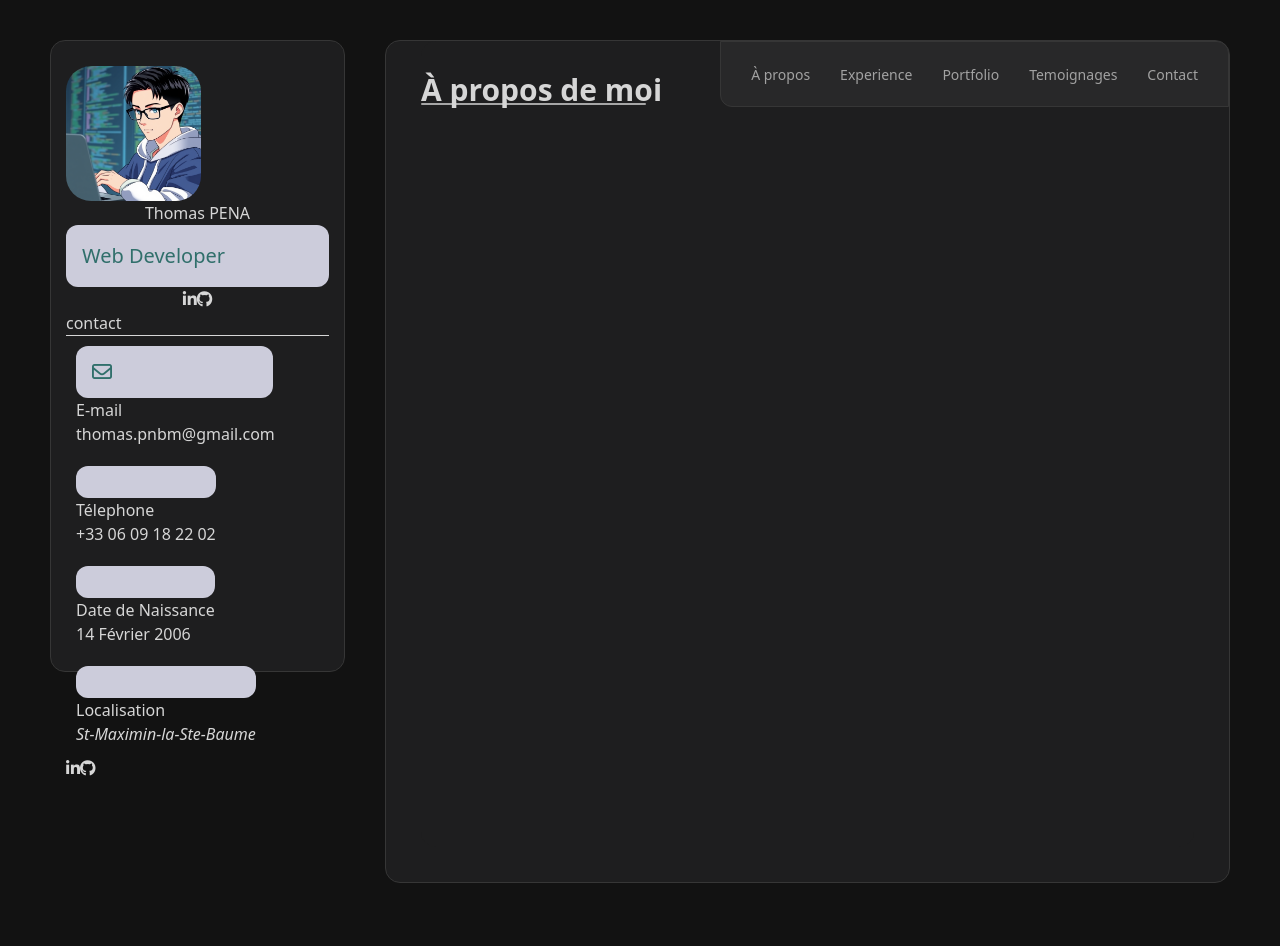
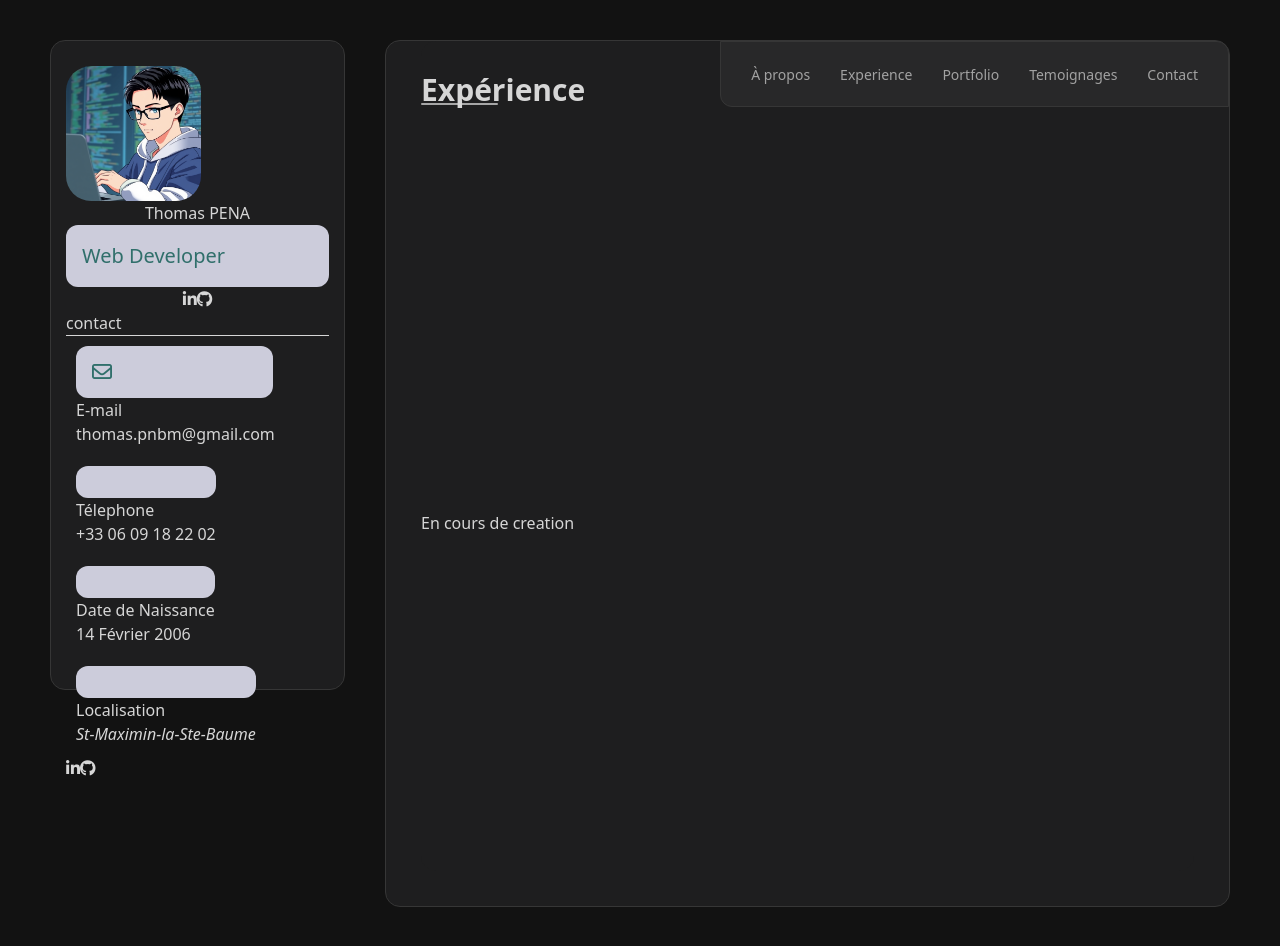
Before and after one commit to Inhumannn/Portfolio, a React (Vite) app: page / in a window 1280 px wide. Both pictures are taken after a click on the button "Experience". Before the commit the page ends 923 px from the top, so only its background shows below. Built offline with nearby package versions, Linux system fonts and the light colour scheme; some icons are missing.

Commit message:
feat: add framer-motion for animations and update header component for dynamic titles

```diff
--- a/package.json
+++ b/package.json
@@ -11,6 +11,7 @@
   },
   "dependencies": {
     "@tailwindcss/vite": "^4.0.14",
+    "motion": "^12.5.0",
     "react": "^19.0.0",
     "react-dom": "^19.0.0",
     "react-router-dom": "^7.4.0",
--- a/src/App.jsx
+++ b/src/App.jsx
@@ -1,12 +1,13 @@
+import { motion } from "framer-motion";
 import { useState } from "react";
 import Footer from "./components/footer";
+import Header from "./components/header";
 import Contact from "./pages/contact";
 import Experience from "./pages/experience";
 import Home from "./pages/home";
 import NotFound from "./pages/notfound";
 import Portfolio from "./pages/portfolio";
 import Temoignages from "./pages/temoignages";
-import Header from "./components/header";
 
 function App(){
   const [currentPage, setCurrentPage] = useState("home")
@@ -26,13 +27,20 @@ function App(){
         return <NotFound />
     }
   }
+  const transition = {
+    duration: 0.8,
+    delay: 0.5,
+    ease: [0, 0.71, 0.2, 1.01]
+  }
   return (
     <>
       <div className="relative border border-[#363636] bg-[#1e1e1f] rounded-[15px] pt-0 px-[35px] pb-[35px]">
         <div className="bg-[#1e1e1f] rounded-[15px]">
-          <Header title="À propos de moi" setCurrentPage={setCurrentPage}/>
-          <hr className="w-[225px] h-[2px] bg-[#a6a6a6] border-none rounded-[5px] mt-[-9px] mr-0 mb-[22px] ml-0" />
+          <Header title={currentPage === "home" ? "À propos de moi" : currentPage === "experience" ? "Expérience" :  currentPage === "portfolio" ? "Portfolio" : currentPage === "temoignages" ? "Témoignages" : currentPage === "contact" ? "Contact" : "Page non trouvée"} setCurrentPage={setCurrentPage}/>
+          <hr className="w-[77px] h-[2px] bg-[#a6a6a6] border-none rounded-[5px] mt-[-9px] mr-0 mb-[22px] ml-0" />
+          <motion.div key={currentPage} initial={{ opacity: 0, z: 100 }} animate={{ opacity: 1, z: 0 }}  transition={transition}>
           {renderPage()}
+          </motion.div>
         </div>
       </div>
     <Footer />
--- a/src/components/header.jsx
+++ b/src/components/header.jsx
@@ -1,4 +1,3 @@
-
 function Header({ setCurrentPage, title }){
   return(
     <header className="flex justify-between">
--- a/src/pages/experience.jsx
+++ b/src/pages/experience.jsx
@@ -18,6 +18,7 @@ function Experience(){
         <br />
         <br />
         <br />
+        <h1>En cours de creation</h1>
         <br />
         <br />
         <br />
```
Also changed, not shown: 1 other file (tests, documents, lock files or other folders).
